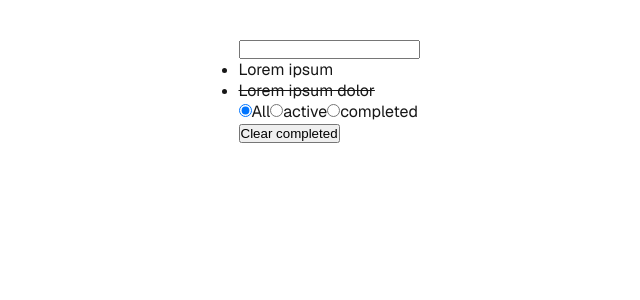
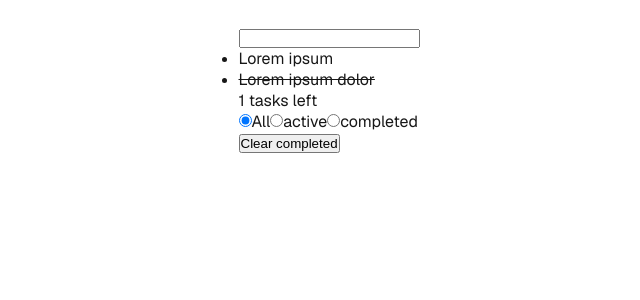
Before and after one commit to legeidaa/todo, a Next.js app: page / in a window 1280 px wide. Shown: the top 300 px of the page, without its empty margins (311-951 px from the left). Built offline with nearby package versions, Linux system fonts and the light colour scheme.

Commit message:
refactor: вынесение списка задач в компонент, замена FilterCategory на enum

```diff
--- a/src/app/page.tsx
+++ b/src/app/page.tsx
@@ -2,10 +2,10 @@
 import { useMemo, useState } from "react";
 import styles from "./page.module.css";
 import { FilterCategory, Task } from "@/model/interfaces";
-import { TaskItem } from "@/components/TaskItem/TaskItem";
 import { AddTaskInput } from "@/components/AddTaskInput/AddTaskInput";
 import { Filter } from "@/components/Filter/Filter";
 import { filterTasks } from "@/utils/filterTasks";
+import { TasksList } from "@/components/TasksList/TasksList";
 
 const defaultTasks: Task[] = [
     { id: 1, value: "Lorem ipsum", completed: false },
@@ -14,7 +14,7 @@ const defaultTasks: Task[] = [
 
 export default function Home() {
     const [tasks, setTasks] = useState<Task[]>(defaultTasks);
-    const [activeCategory, setActiveCategory] = useState<FilterCategory>("all");
+    const [activeCategory, setActiveCategory] = useState<FilterCategory>(FilterCategory.ALL);
     const visibleTasks = useMemo(
         () => filterTasks(tasks, activeCategory),
         [activeCategory, tasks]
@@ -30,20 +30,20 @@ export default function Home() {
     };
 
     const handleFilterSwitch = (category: FilterCategory): void => {
-        console.log(category);
-
         switch (category) {
-            case "all":
-                setActiveCategory("all");
+            case FilterCategory.ALL:
+                setActiveCategory(FilterCategory.ALL);
                 break;
 
-            case "active":
-                setActiveCategory("active");
+            case FilterCategory.ACTIVE:
+                setActiveCategory(FilterCategory.ACTIVE);
                 break;
 
-            case "completed":
-                setActiveCategory("completed");
+            case FilterCategory.COMPLETED:
+                setActiveCategory(FilterCategory.COMPLETED);
                 break;
+            default:
+                throw new Error("Invalid category");
         }
     };
 
@@ -53,14 +53,12 @@ export default function Home() {
                 <header>
                     <AddTaskInput onAddTask={handleAddTask} />
                 </header>
-                <ul>
-                    {visibleTasks.map((task) => (
-                        <TaskItem key={task.id} taskData={task} />
-                    ))}
-                </ul>
+
+                <TasksList tasks={visibleTasks} />
+
                 <footer>
                     <Filter
-                        // activeCount={activeTasks.length}
+                        tasks={tasks}
                         activeRadio={activeCategory}
                         onFilterSwitch={handleFilterSwitch}
                     />
--- a/src/components/Filter/Filter.tsx
+++ b/src/components/Filter/Filter.tsx
@@ -1,31 +1,37 @@
-import { ChangeEvent, FC } from "react";
+import { ChangeEvent, FC, useMemo } from "react";
 import styles from "./Filter.module.css";
-import { FilterCategory } from "@/model/interfaces";
+import { FilterCategory, Task } from "@/model/interfaces";
 import { isFilterCategory } from "@/utils/isFilterCategory";
 
 interface FilterProps {
-    // activeCount: number;
+    tasks: Task[];
     onFilterSwitch: (category: FilterCategory) => void;
     activeRadio: FilterCategory;
 }
 
 export const Filter: FC<FilterProps> = (props) => {
-    const {  onFilterSwitch, activeRadio } = props;
+    const { tasks, onFilterSwitch, activeRadio } = props;
 
     const handleFilterSwitch = (e: ChangeEvent<HTMLInputElement>) => {
         const value = e.target.value;
         if (isFilterCategory(value)) onFilterSwitch(value);
     };
+
+    const activeCount = useMemo(
+        () => tasks.filter((task) => !task.completed).length,
+        [tasks]
+    );
+
     return (
         <div className={styles.filter}>
-            {/* <div className={styles.left}>{activeCount} tasks left</div> */}
+            <div className={styles.left}>{activeCount} tasks left</div>
             <form className={styles.filterRadios}>
                 <label>
                     <input
                         type="radio"
                         name="filter"
-                        checked={activeRadio === "all"}
-                        value={"all"}
+                        checked={activeRadio === FilterCategory.ALL}
+                        value={FilterCategory.ALL}
                         onChange={handleFilterSwitch}
                     />
                     <span>All</span>
@@ -34,8 +40,8 @@ export const Filter: FC<FilterProps> = (props) => {
                     <input
                         type="radio"
                         name="filter"
-                        checked={activeRadio === "active"}
-                        value={"active"}
+                        checked={activeRadio === FilterCategory.ACTIVE}
+                        value={FilterCategory.ACTIVE}
                         onChange={handleFilterSwitch}
                     />
                     <span>active</span>
@@ -44,8 +50,8 @@ export const Filter: FC<FilterProps> = (props) => {
                     <input
                         type="radio"
                         name="filter"
-                        checked={activeRadio === "completed"}
-                        value={"completed"}
+                        checked={activeRadio === FilterCategory.COMPLETED}
+                        value={FilterCategory.COMPLETED}
                         onChange={handleFilterSwitch}
                     />
                     <span>completed</span>
--- /dev/null
+++ b/src/components/TasksList/TasksList.tsx
@@ -0,0 +1,27 @@
+import { Task } from "@/model/interfaces";
+import styles from "./TasksList.module.css";
+import { FC } from "react";
+import { TaskItem } from "../TaskItem/TaskItem";
+
+interface TasksListProps {
+    tasks: Task[];
+}
+
+export const TasksList: FC<TasksListProps> = (props) => {
+    const { tasks } = props;
+
+    return (
+        <div className={styles.listWrapper}>
+            {tasks.length === 0 && (
+                <div className={styles.emptyList}>
+                    There are no tasks in this category
+                </div>
+            )}
+            <ul className={styles.list}>
+                {tasks.map((task) => (
+                    <TaskItem key={task.id} taskData={task} />
+                ))}
+            </ul>
+        </div>
+    );
+};
--- a/src/model/interfaces.ts
+++ b/src/model/interfaces.ts
@@ -4,4 +4,8 @@ export interface Task {
     completed: boolean;
 }
 
-export type FilterCategory = 'all' | 'active' | 'completed'
+export const enum FilterCategory {
+    ALL = 'all',
+    ACTIVE = 'active',
+    COMPLETED = 'completed'
+}
--- a/src/utils/filterTasks.ts
+++ b/src/utils/filterTasks.ts
@@ -5,8 +5,6 @@ export const filterTasks = (tasks: Task[], activeCategory: FilterCategory) => {
         if (activeCategory === "all") {
             return true;
         } else if (activeCategory === "active") {
-            console.log('filter', task);
-
             return !task.completed;
         } else if (activeCategory === "completed") {
             return task.completed;
```
Also changed, not shown: src/components/TasksList/TasksList.module.css (added).
